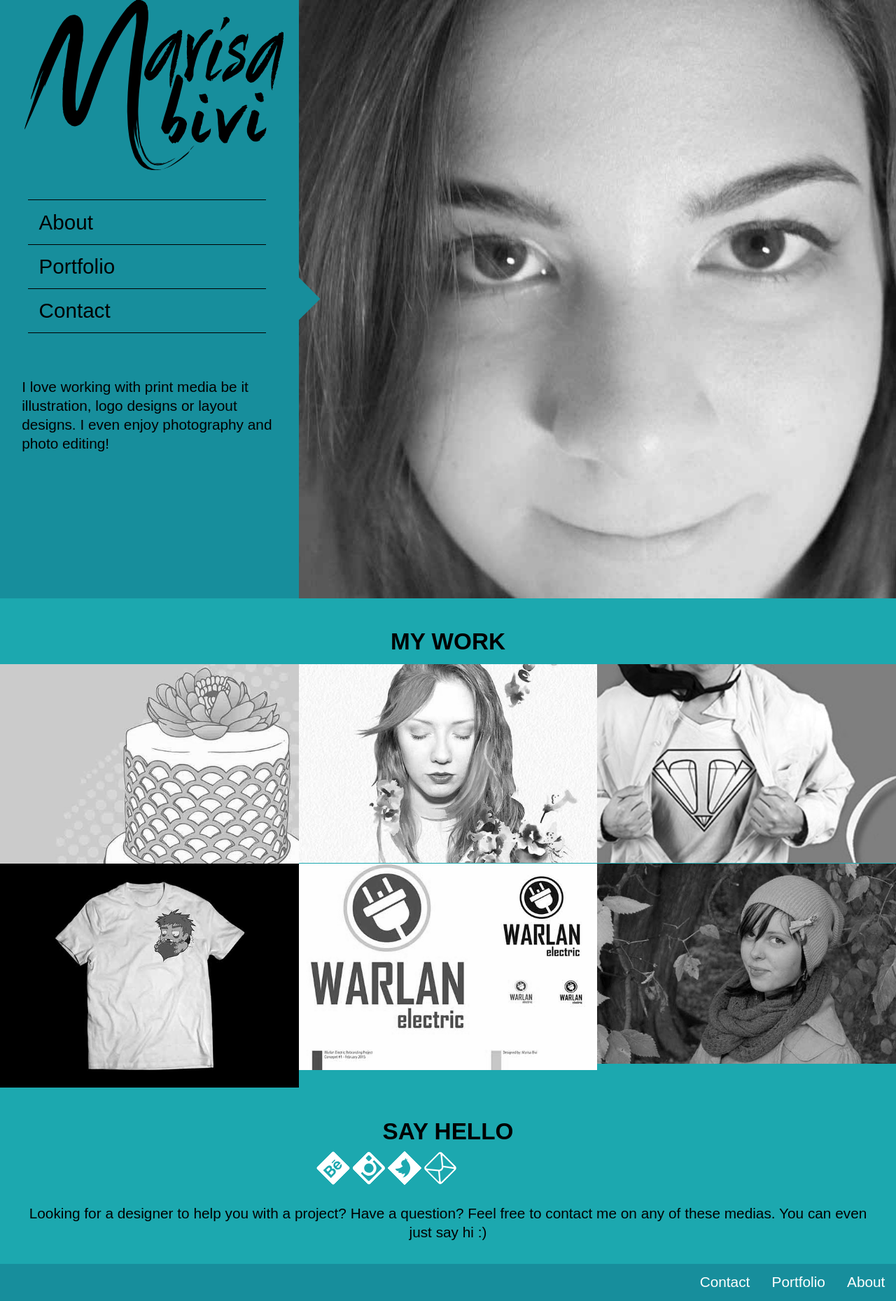
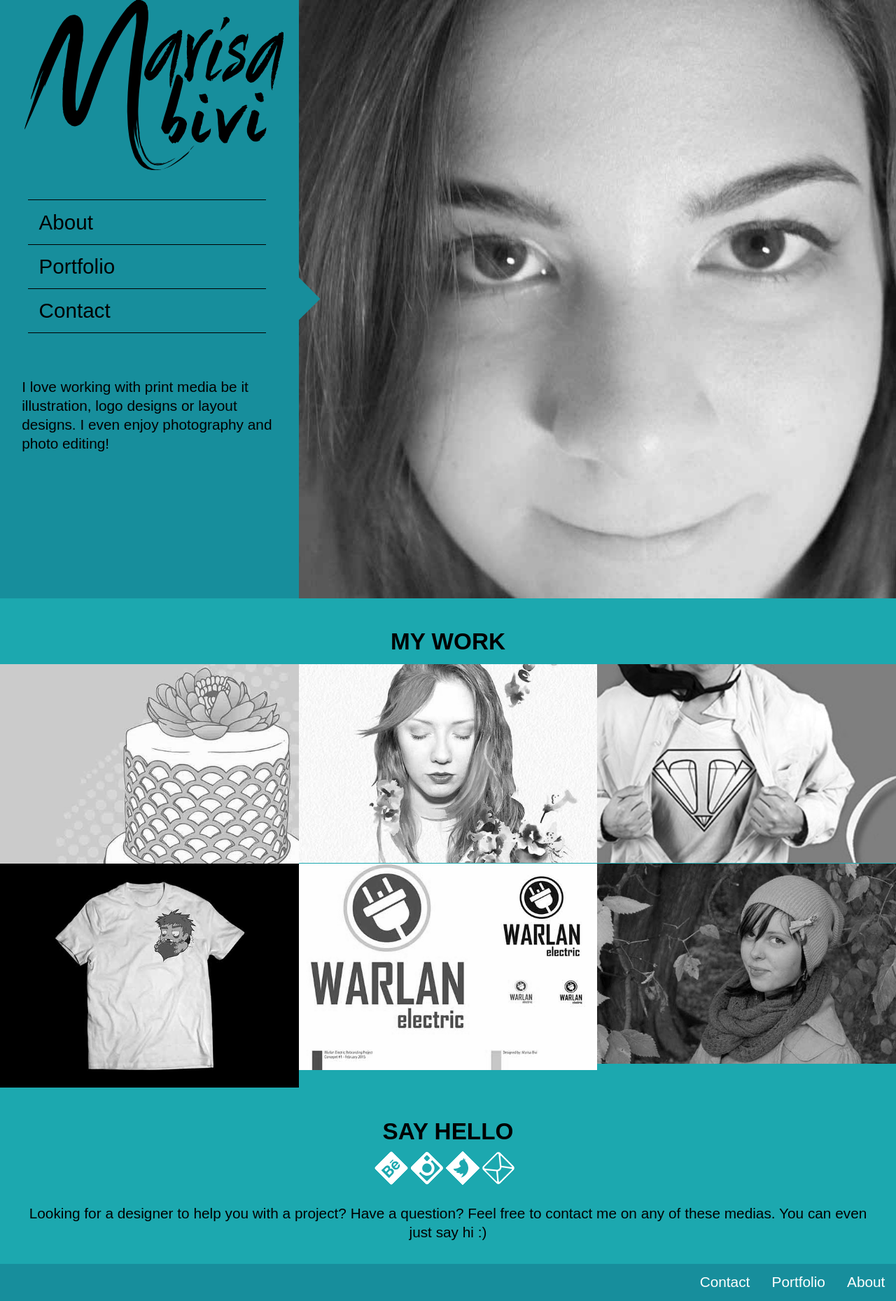
Before and after one commit to marisabivi/portfolio, a Jekyll site: the page built from index.html, in a window 1280 px wide. Shown: the whole page at 70% size. Built offline with Jekyll 4.4.1, drawn with Linux system fonts in a browser that asks for light colours; Markdown is read by kramdown in place of the engine named in the settings.

Commit message:
back back

```diff
--- a/_includes/css/main.css
+++ b/_includes/css/main.css
@@ -84,7 +84,7 @@ a {
 }
 
 .social {
-    margin-right: 10em;
+    margin-right: 2em;
 }
 
 .social li {
```
Also changed, not shown: 1 other file.
